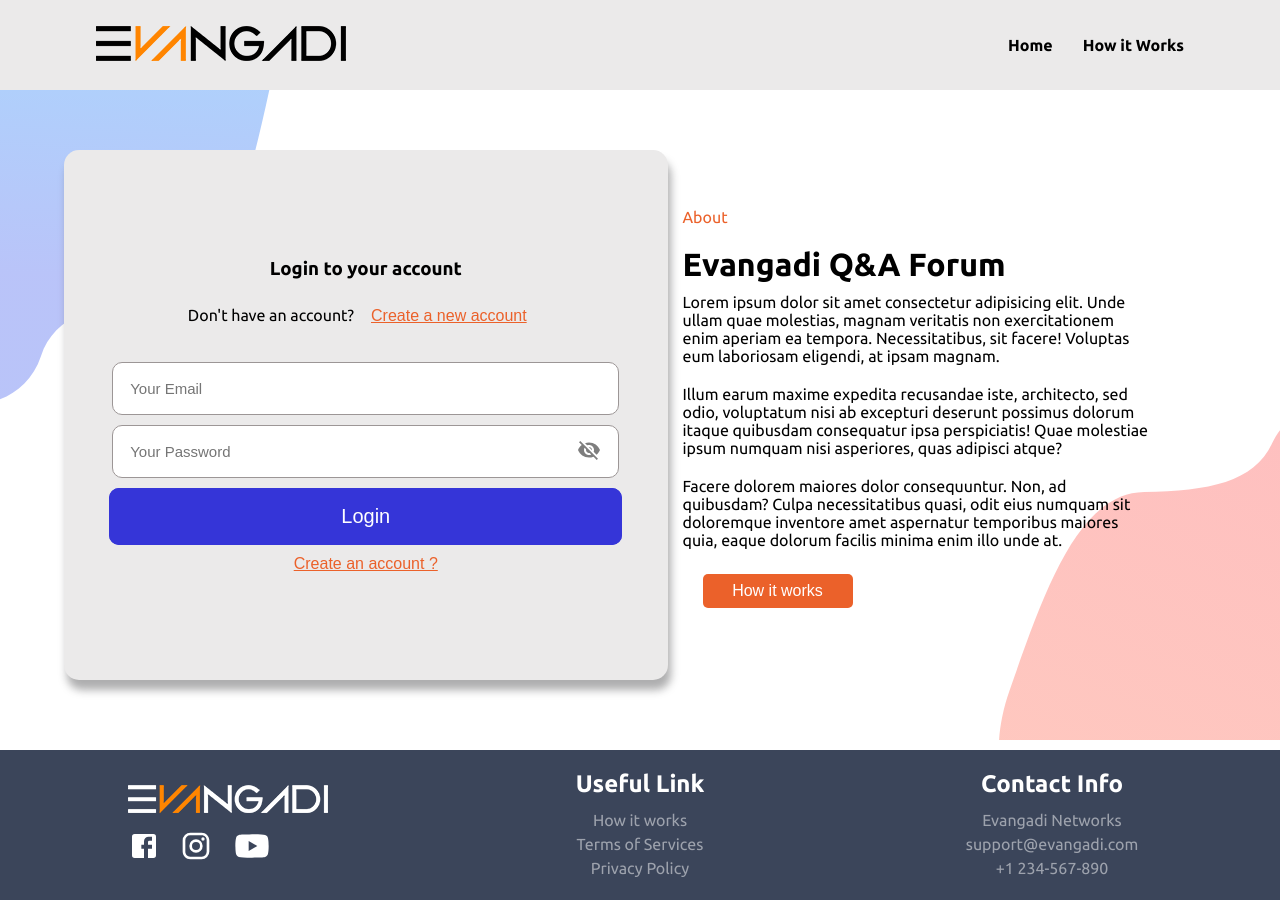
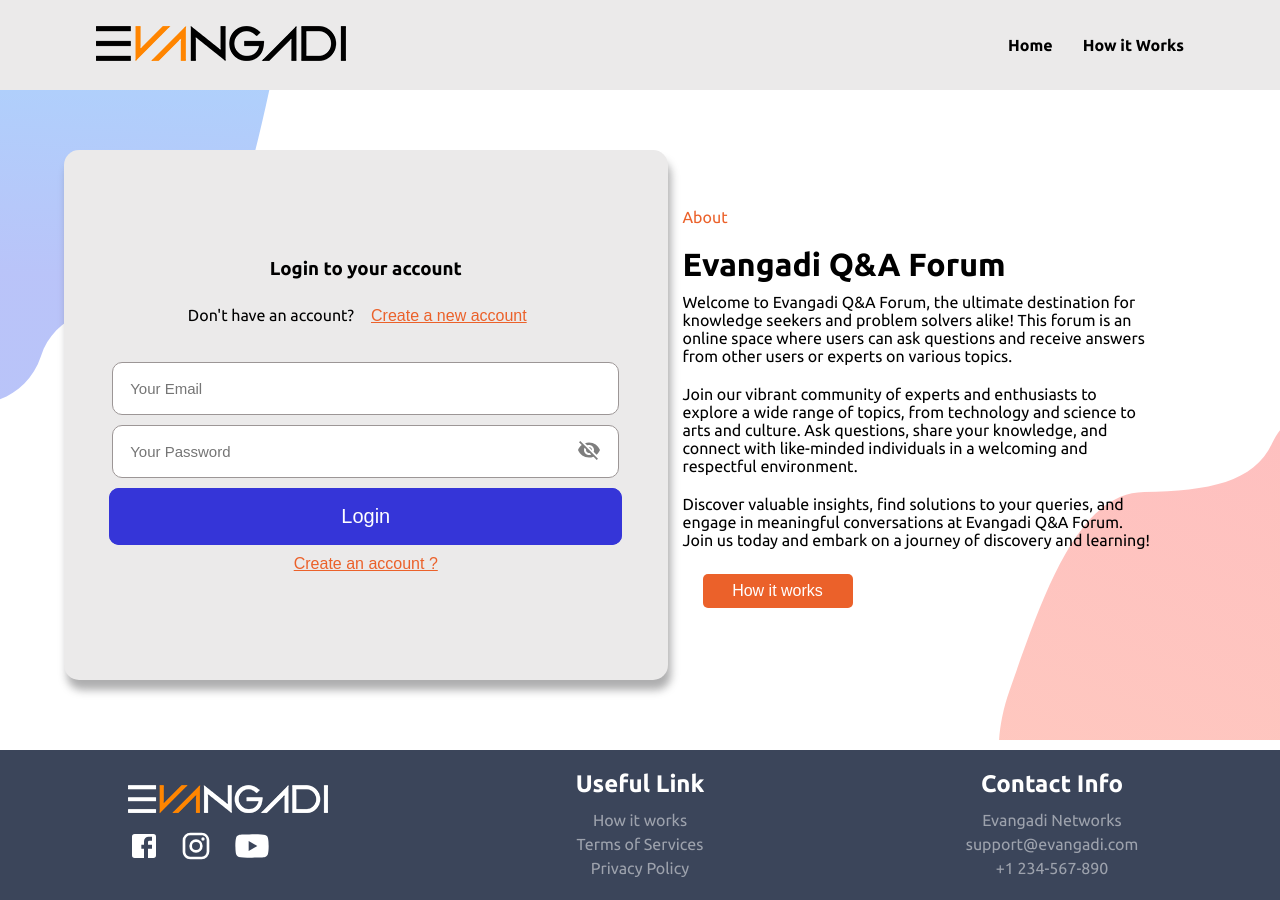
Before and after one commit to SamuelT19/evangadi-forum-frontend, a React (Vite) app: page / in a window 1280 px wide. Built offline with nearby package versions, Linux system fonts and the light colour scheme.

Commit message:
edit about the forum

```diff
--- a/src/pages/sign/HomeSignup.jsx
+++ b/src/pages/sign/HomeSignup.jsx
@@ -25,22 +25,21 @@
           <h1>Evangadi Q&A Forum</h1>
           <div className={classes.description}>
             <p>
-              Lorem ipsum dolor sit amet consectetur adipisicing elit. Unde
-              ullam quae molestias, magnam veritatis non exercitationem enim
-              aperiam ea tempora. Necessitatibus, sit facere! Voluptas eum
-              laboriosam eligendi, at ipsam magnam.
+              Welcome to Evangadi Q&A Forum, the ultimate destination for
+              knowledge seekers and problem solvers alike! This forum is an
+              online space where users can ask questions and receive answers
+              from other users or experts on various topics.
             </p>
             <p>
-              Illum earum maxime expedita recusandae iste, architecto, sed odio,
-              voluptatum nisi ab excepturi deserunt possimus dolorum itaque
-              quibusdam consequatur ipsa perspiciatis! Quae molestiae ipsum
-              numquam nisi asperiores, quas adipisci atque?
+              Join our vibrant community of experts and enthusiasts to explore a
+              wide range of topics, from technology and science to arts and
+              culture. Ask questions, share your knowledge, and connect with
+              like-minded individuals in a welcoming and respectful environment.
             </p>
             <p>
-              Facere dolorem maiores dolor consequuntur. Non, ad quibusdam?
-              Culpa necessitatibus quasi, odit eius numquam sit doloremque
-              inventore amet aspernatur temporibus maiores quia, eaque dolorum
-              facilis minima enim illo unde at.
+              Discover valuable insights, find solutions to your queries, and
+              engage in meaningful conversations at Evangadi Q&A Forum. Join us
+              today and embark on a journey of discovery and learning!
             </p>
           </div>
 
```
